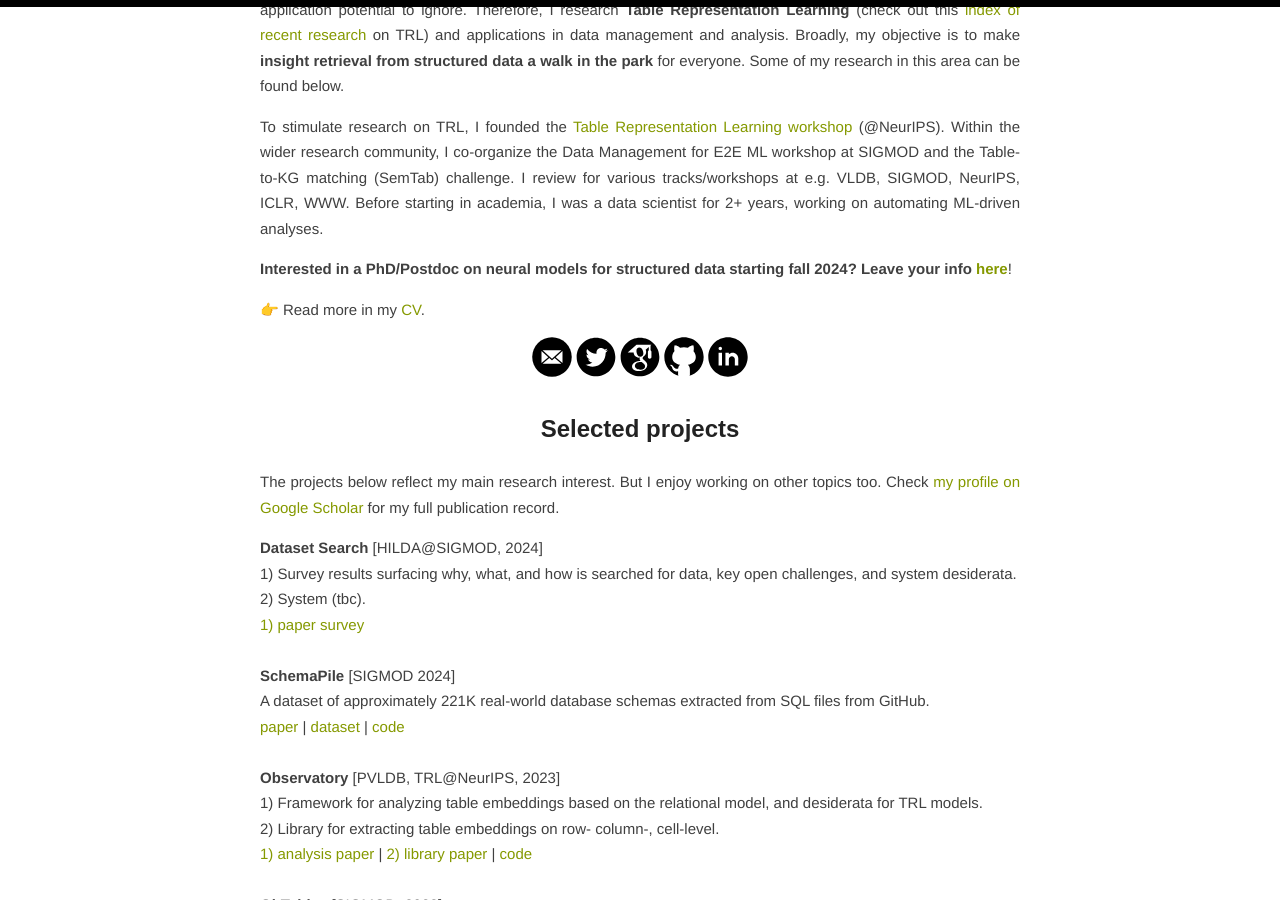
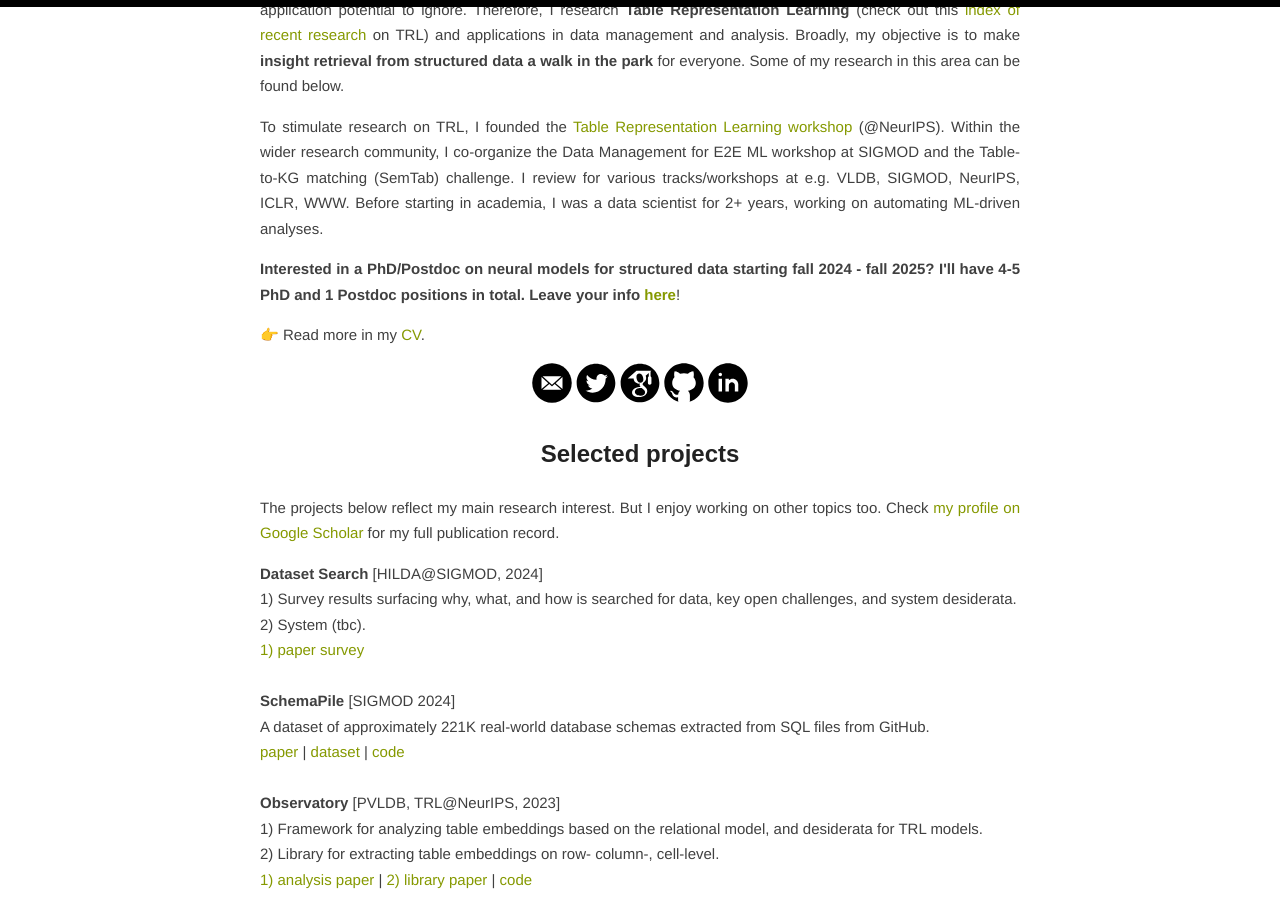
Before and after one commit to madelonhulsebos/madelonhulsebos.github.io, a Jekyll site: the page built from index.html, in a window 1280 px wide and 900 px high, scrolled down 457 px. Built offline with Jekyll 4.4.1, drawn with Linux system fonts in a browser that asks for light colours; the list of posts is cut into pages by our own code.

Commit message:
update start dates

```diff
--- a/index.html
+++ b/index.html
@@ -31,7 +31,7 @@ layout: default
   </p>
 
   <p>
-    <b>Interested in a PhD/Postdoc on neural models for structured data starting fall 2024? Leave your info <a href="https://forms.gle/DqYMbj4uXZ5uUbAX7" target="_blank">here</a></b>!
+    <b>Interested in a PhD/Postdoc on neural models for structured data starting fall 2024 - fall 2025? I'll have 4-5 PhD and 1 Postdoc positions in total. Leave your info <a href="https://forms.gle/DqYMbj4uXZ5uUbAX7" target="_blank">here</a></b>!
   </p>
 
   <p>
```
